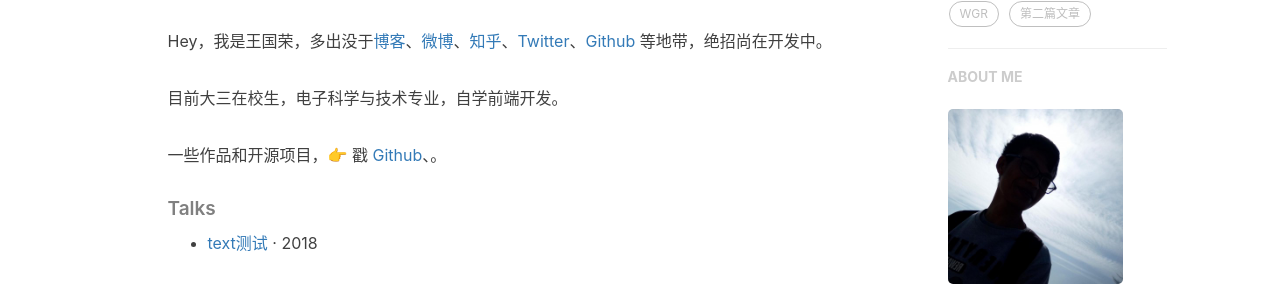
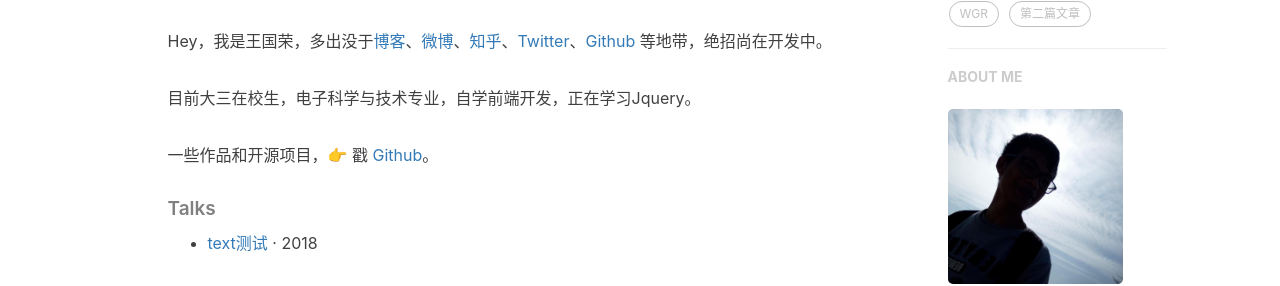
Before and after one commit to wangguorong1996/wangguorong1996.github.io, a Jekyll site: the page built from about.html, in a window 1280 px wide. Shown: the part 549-835 px from the top of the page. Built offline with Jekyll 4.4.1, drawn with Linux system fonts in a browser that asks for light colours; nearby versions of some CDN libraries; comment, search, counter and statistics services are not loaded.

Commit message:
Update zh.md

```diff
--- a/_includes/about/zh.md
+++ b/_includes/about/zh.md
@@ -3,9 +3,9 @@
 
 Hey，我是王国荣，多出没于[博客](https://wangguorong.github.io)、[微博]()、[知乎]()、[Twitter]()、[Github](http://github.com/wangguorong1996) 等地带，绝招尚在开发中。
 
-目前大三在校生，电子科学与技术专业，自学前端开发。
+目前大三在校生，电子科学与技术专业，自学前端开发，正在学习Jquery。
 
-一些作品和开源项目，👉 戳 [Github](http://github.com/wangguorong1996)、[]()。
+一些作品和开源项目，👉 戳 [Github](http://github.com/wangguorong1996)。
 
 
 ##### Talks
```
